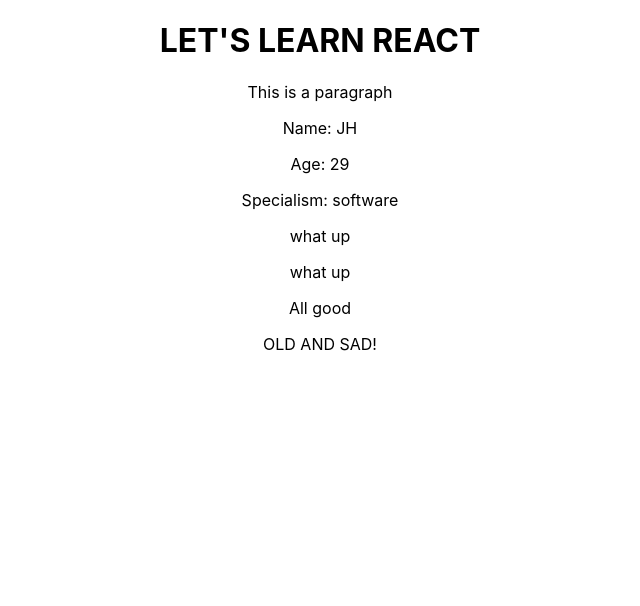
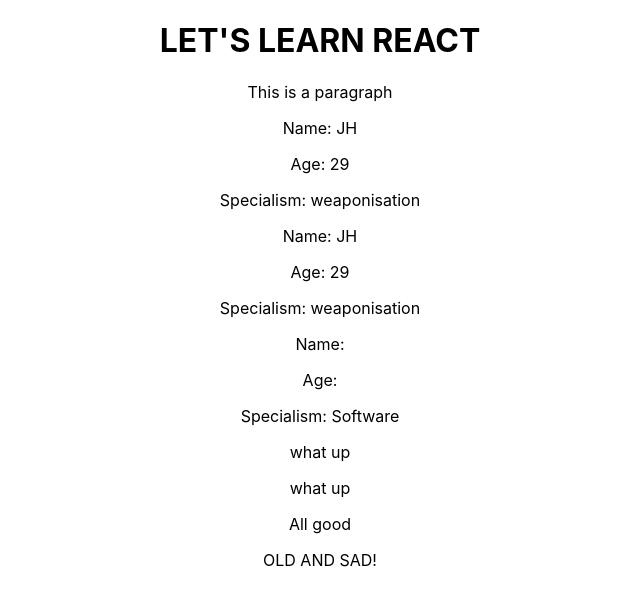
Before and after one commit to JHarry444/Sky-React, a React (Create React App) app: page / in a window 1280 px wide. Shown: the top 606 px of the page, without its empty margins (320-960 px from the left). Built offline with nearby package versions, Linux system fonts and the light colour scheme.

Commit message:
added props example

```diff
--- a/package.json
+++ b/package.json
@@ -6,6 +6,7 @@
     "@testing-library/jest-dom": "^5.17.0",
     "@testing-library/react": "^13.4.0",
     "@testing-library/user-event": "^13.5.0",
+    "prop-types": "^15.8.1",
     "react": "^18.2.0",
     "react-dom": "^18.2.0",
     "react-scripts": "5.0.1",
--- a/src/App.js
+++ b/src/App.js
@@ -11,6 +11,8 @@
     <div className='App'>
       <Header />
       <p>This is a paragraph</p>
+      <Trainer name="JH" age={29} specialism="weaponisation" />
+      {Trainer({ name: "JH", age: 29, specialism: "weaponisation" })}
       <Trainer />
       <InnerComponent />
       {InnerComponent()}
--- a/src/components/Trainer.jsx
+++ b/src/components/Trainer.jsx
@@ -1,17 +1,25 @@
+import PropTypes from "prop-types";
 
-const Trainer = () => {
-    const me = {
-        name: "JH",
-        age: 29,
-        specialism: "software"
-    }
+// const Trainer = (props) => {
+//     return (
+//         <div>
+//             <p>Name: {props.name}</p>
+//             <p>Age: {props.age}</p>
+//             <p>Specialism: {props.specialism}</p>
+//             {
+//                 //<p>Date: {new Date().toString()}</p>
+//             }
+//         </div>
+//     )
 
+// }
 
+const Trainer = ({name, age, specialism}) => {
     return (
         <div>
-            <p>Name: {me.name}</p>
-            <p>Age: {me.age}</p>
-            <p>Specialism: {me.specialism}</p>
+            <p>Name: {name}</p>
+            <p>Age: {age}</p>
+            <p>Specialism: {specialism}</p>
             {
                 //<p>Date: {new Date().toString()}</p>
             }
@@ -20,4 +28,13 @@
 
 }
 
+Trainer.defaultProps = {
+    specialism: "Software"
+}
+
+Trainer.propTypes = {
+    name: PropTypes.string.isRequired,
+    age: PropTypes.number.isRequired,
+    specialism: PropTypes.string,
+}
 export default Trainer;
```
Also changed, not shown: 1 other file (tests, documents, lock files or other folders).
